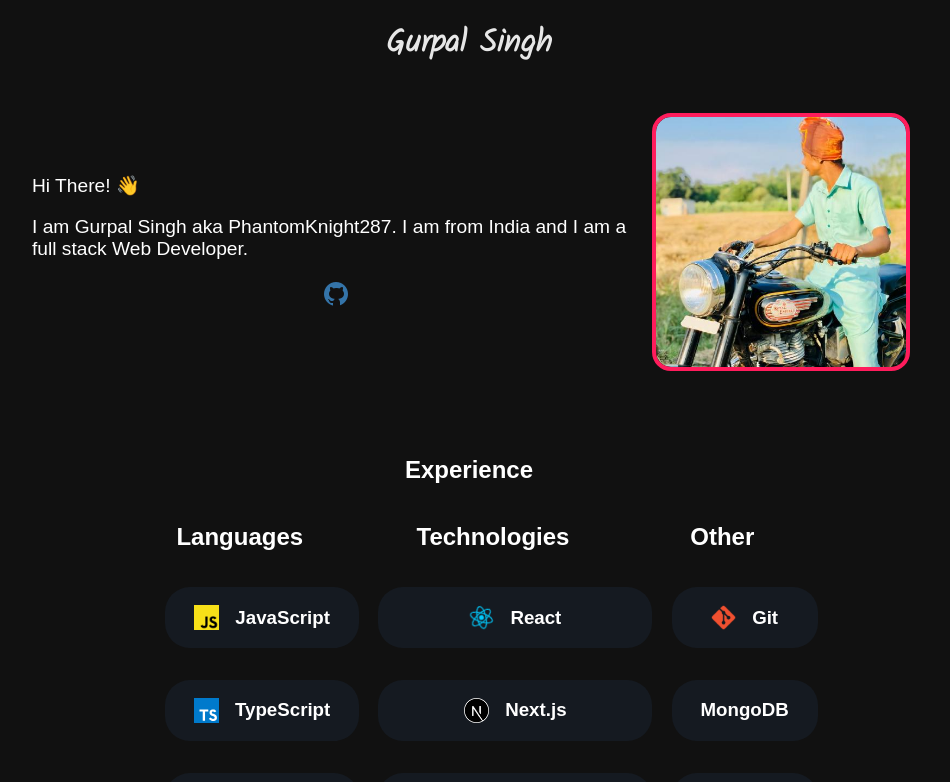
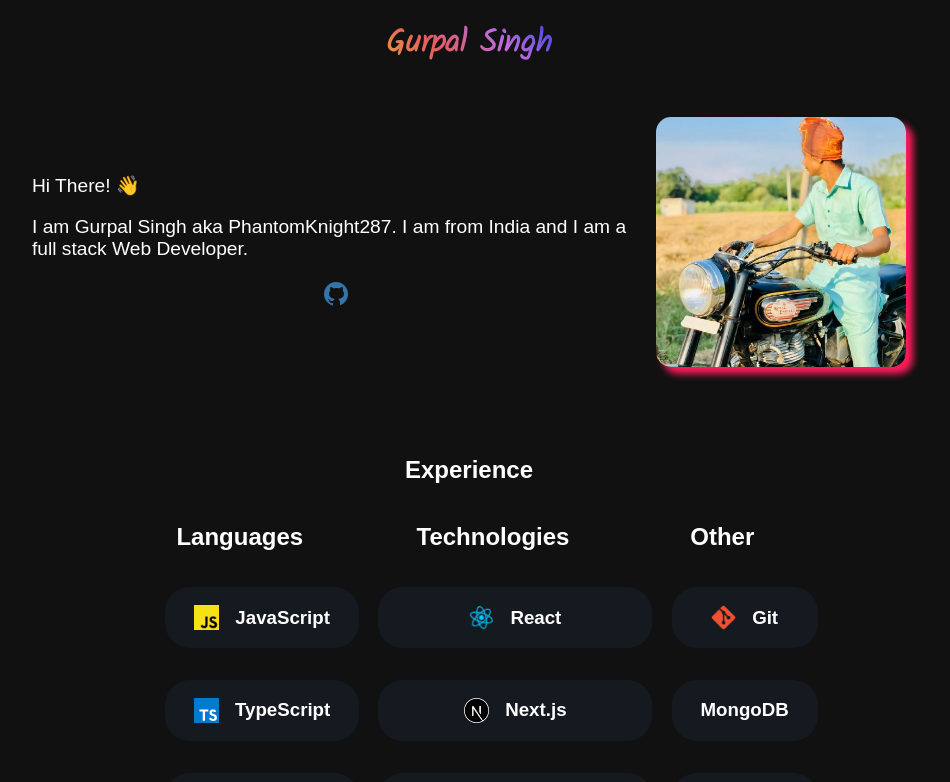
Before and after one commit to PhantomKnight287/portfolio-new, a React (Vite) app: page / in a window 1280 px wide. Shown: the top 782 px of the page, without its empty margins (171-1121 px from the left). Built offline with nearby package versions, Linux system fonts and the light colour scheme; a web font is replaced by a local one.

Commit message:
fix conflicts

```diff
--- a/index.html
+++ b/index.html
@@ -22,19 +22,6 @@
   <body>
     <div id="root"></div>
     <script type="module" src="/src/main.jsx"></script>
-    <!-- Global site tag (gtag.js) - Google Analytics -->
-    <script
-      defer
-      src="https://www.googletagmanager.com/gtag/js?id=G-285TD5F9QW"
-    ></script>
-    <script defer>
-      window.dataLayer = window.dataLayer || [];
-      function gtag() {
-        dataLayer.push(arguments);
-      }
-      gtag("js", new Date());
 
-      gtag("config", "G-285TD5F9QW");
-    </script>
   </body>
 </html>
--- a/src/Components/Body/body.module.css
+++ b/src/Components/Body/body.module.css
@@ -18,9 +18,9 @@
   border-radius: 15px;
   height: 250px;
   width: 250px;
-  outline: 4px solid #ff1c5c;
+  /* outline: 4px solid #ff1c5c; */
+  box-shadow: 7px 7px 7px #ff1c5c;
 }
-
 @media (max-width: 600px) {
   .introContainer {
     flex-direction: column-reverse;
@@ -30,7 +30,7 @@
     width: 96%;
   }
 }
-.socials{
+.socials {
   display: grid;
   place-items: center;
 }
@@ -40,14 +40,3 @@
   margin: 0.5rem;
   transition: all 3s;
 }
-/* .socials a:hover > img {
-  animation: rotate 3s  infinite linear;
-}
-@keyframes rotate {
-  from {
-    transform: rotate(0deg);
-  }
-  to {
-    transform: rotate(359deg);
-  }
-} */
--- a/src/Components/Navbar/navbar.module.css
+++ b/src/Components/Navbar/navbar.module.css
@@ -19,6 +19,16 @@
 
 .nameContainer h1 {
   margin: 1rem;
+  background-image: linear-gradient(
+    45deg,
+    rgb(255, 178, 64),
+    rgb(255, 100, 106),
+    rgb(211, 118, 247),
+    rgb(55, 75, 249)
+  );
+  color: transparent;
+  background-clip: text;
+  -webkit-background-clip: text;
 }
 .scrolled {
   background-color: rgb(14, 14, 14) !important;
--- a/src/Components/Projects/index.jsx
+++ b/src/Components/Projects/index.jsx
@@ -109,7 +109,7 @@ const Otherprojects = [
   },
 
   {
-    name: "Kek Blogs",
+    name: "KekLab's Landing Page",
     githubUrl: "https://github.com/kekwlabs/kekwlabs.github.io",
     visitUrl: "https://kekwlabs.github.io/",
     description: "KekwLab's Landing Page",
--- a/src/Components/index.jsx
+++ b/src/Components/index.jsx
@@ -1,9 +1,7 @@
 import { Body } from "./Body";
-import { Footer } from "./Footer";
 import { Navbar } from "./Navbar";
 import { Projects } from "./Projects";
 import { Skills } from "./Skills";
-import { Socials } from "./Socials";
 
 export function Containered() {
   return (
@@ -13,8 +11,26 @@ export function Containered() {
         <Body />
         <Skills />
         <Projects />
-        {/* <Socials /> */}
       </main>
+      <script
+        async
+        src="https://www.googletagmanager.com/gtag/js?id=G-285TD5F9QW"
+        type="text/partytown"
+      ></script>
+      <script
+        type="text/partytown"
+        dangerouslySetInnerHTML={{
+          __html: `
+          window.dataLayer = window.dataLayer || [];
+          function gtag() {
+            dataLayer.push(arguments);
+          }
+          gtag("js", new Date());
+
+          gtag("config", "G-285TD5F9QW");
+          `,
+        }}
+      ></script>
     </>
   );
 }
--- a/src/index.css
+++ b/src/index.css
@@ -17,14 +17,15 @@ body {
 html {
   scroll-behavior: smooth;
 }
-a{
-  text-decoration:none;
+a {
+  text-decoration: none;
 }
 code {
   font-family: source-code-pro, Menlo, Monaco, Consolas, "Courier New",
     monospace;
 }
 
-.text-white{
-  fill: white;
+body::-webkit-scrollbar {
+  width: 0.5rem;
+  background-color: #111;
 }
--- a/src/main.jsx
+++ b/src/main.jsx
@@ -2,10 +2,11 @@ import React from "react";
 import { createRoot } from "react-dom/client";
 import "./index.css";
 import App from "./App";
-
+import { Partytown } from "@builder.io/partytown/react";
 const root = createRoot(document.getElementById("root"));
 root.render(
   <React.StrictMode>
-      <App />
+    <App />
+    <Partytown debug={true} forward={["dataLayer.push"]} />
   </React.StrictMode>
 );
```
Also changed, not shown: 1 other file (tests, documents, lock files or other folders).
